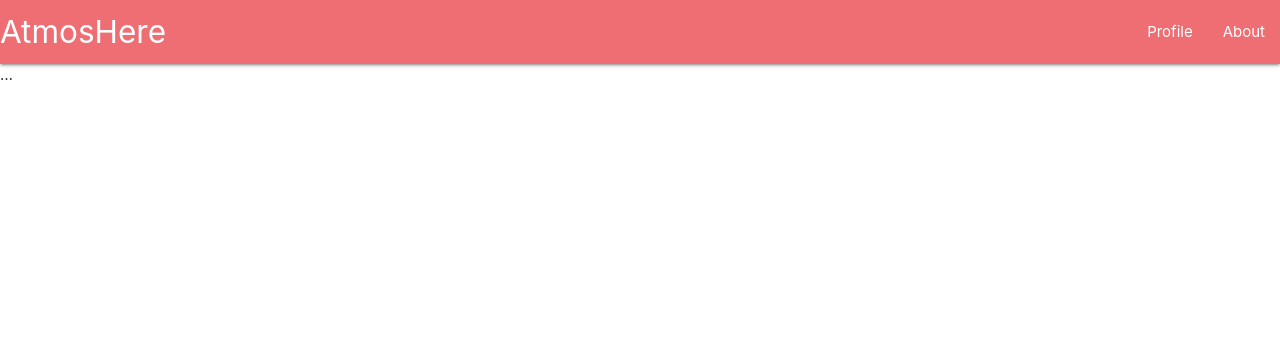
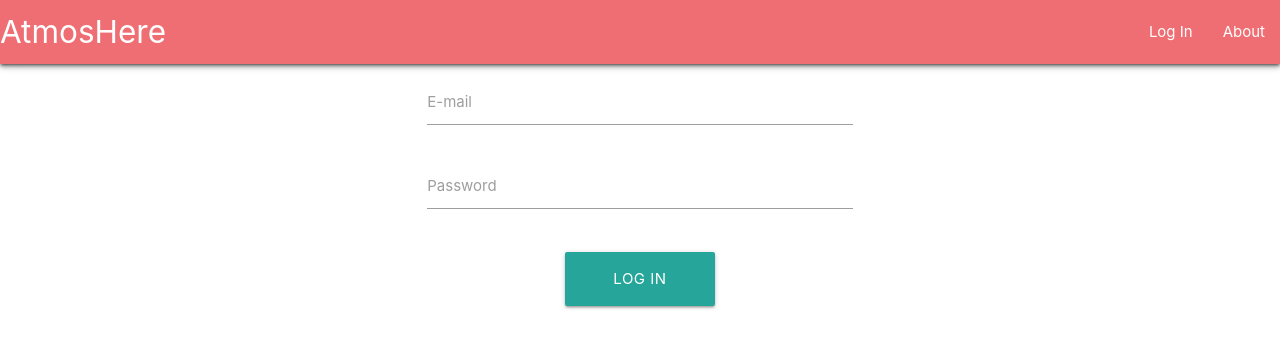
Before and after one commit to przemek06/besthacks, a React (Create React App) app in the folder frontend/: page /login in a window 1280 px wide. Shown: the top 348 px of the page. Built offline with nearby package versions, Linux system fonts and the light colour scheme.

Commit message:
Login form

```diff
--- a/frontend/src/App.js
+++ b/frontend/src/App.js
@@ -3,7 +3,7 @@ import { Route, Switch } from "react-router-dom";
 import { ToastContainer } from 'react-toastify'
 
 import Nav from './Components/Nav'
-import Profile from './Components/Profile'
+import Login from './Components/Login'
 import About from './Components/About'
 import Index from './Components/Index'
 
@@ -12,11 +12,13 @@ function App() {
     <React.Fragment>
       <ToastContainer/>
       <Nav/>
-      <Switch>
-        <Route path="/profile" component={Profile} />
-        <Route path="/about" component={About} />
-        <Route path="/" component={Index} />
-      </Switch>
+      <div className="container">
+        <Switch>
+          <Route path="/login" component={Login} />
+          <Route path="/about" component={About} />
+          <Route path="/" component={Index} />
+        </Switch>
+      </div>
     </React.Fragment>
   );
 }
--- /dev/null
+++ b/frontend/src/Components/Login.jsx
@@ -0,0 +1,51 @@
+import React from 'react';
+import { toast } from 'react-toastify'
+
+import { login } from '../connection/auth.js'
+
+export default class Login extends React.Component {
+
+  state = {
+    email: '',
+    password: ''
+  }
+
+  changeInput = ({currentTarget}) => {
+    this.setState({ [currentTarget.name]: currentTarget.value})
+  }
+
+  submitLogin = async (e) => {
+    e.preventDefault()
+
+    try {
+      const data = await login(this.state.email, this.state.password)
+      toast.success('Logged successfully.')
+    } catch (ex) {
+      toast.error('Error while logging in.')
+    }
+  }
+
+  render() {
+    return (
+      <React.Fragment>
+        <div className="row">
+          <div className="input-field col s6 offset-s3">
+            <input id="email" name="email" type="email" onChange={this.changeInput}/>
+            <label htmlFor="email">E-mail</label>
+          </div>
+          <div className="input-field col s6 offset-s3">
+            <input id="password" name="password" type="password" onChange={this.changeInput}/>
+            <label htmlFor="password">Password</label>
+          </div>
+        </div>
+        <div className="row">
+          <a
+            className="waves-effect waves-light btn btn-large s2 offset-s5 col"
+            onClick={this.submitLogin}
+          >Log In</a>
+        </div>
+
+      </React.Fragment>
+    );
+  }
+}
--- a/frontend/src/Components/Nav.jsx
+++ b/frontend/src/Components/Nav.jsx
@@ -5,10 +5,10 @@ export default class Nav extends React.Component {
   render() {
     return (
       <nav>
-        <div className="nav-wrapper">
+        <div className="nav-wrapper z-depth-2">
           <Link to="/" className="brand-logo">AtmosHere</Link>
-          <ul id="nav-mobile" className="right hide-on-med-and-down">
-            <li><Link to="/profile">Profile</Link></li>
+          <ul className="right hide-on-med-and-down">
+            <li><Link to="/login">Log In</Link></li>
             <li><Link to="/about">About</Link></li>
           </ul>
         </div>
--- a/frontend/src/connection/auth.js
+++ b/frontend/src/connection/auth.js
@@ -1,6 +1,6 @@
 import axios from './HTTP'
 
-const url = "/login"
+const url = "/User/login"
 
 export async function login(email, password) {
   const { data } = await axios.post(url, {email, password})
--- a/frontend/src/connection/users.js
+++ b/frontend/src/connection/users.js
@@ -1,6 +1,6 @@
 import axios from './HTTP'
 
-const url = "/users"
+const url = "/User/users"
 
 export async function getUser(nickname) {
   const { data } = await axios.get(url+'/'+nickname)
--- a/frontend/src/index.js
+++ b/frontend/src/index.js
@@ -4,6 +4,8 @@ import { BrowserRouter } from 'react-router-dom'
 import App from './App'
 
 import 'materialize-css/dist/css/materialize.min.css'
+import 'materialize-css/dist/js/materialize.min.js'
+import 'react-toastify/dist/ReactToastify.css';
 
 ReactDOM.render(
   <BrowserRouter>
```
Also changed, not shown: 1 other file (tests, documents, lock files or other folders).
